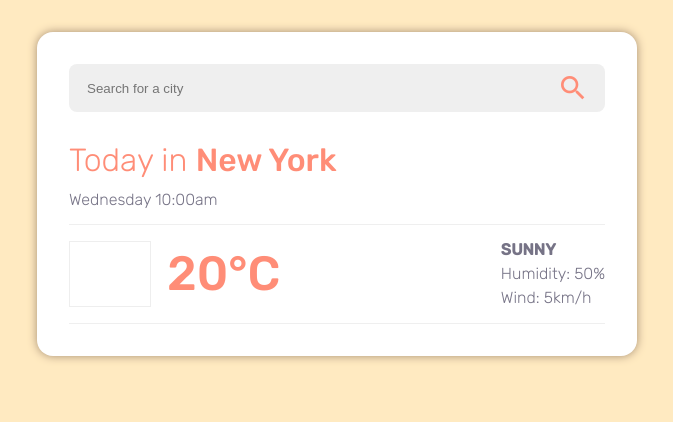
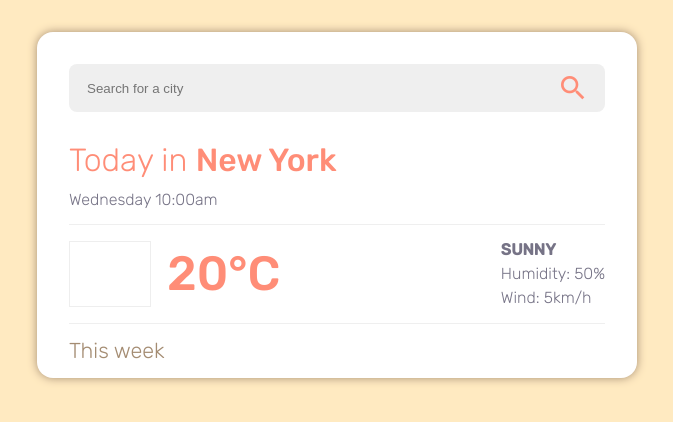
Before and after one commit to doubleedesign/WeatherAppReact, a React (Create React App) app: page / in a window 1280 px wide. Shown: the top 422 px of the page, without its empty margins (303-976 px from the left). Built offline with nearby package versions, Linux system fonts and the light colour scheme.

Commit message:
Use fragment to include the heading in the forecast component

```diff
--- a/src/Forecast.js
+++ b/src/Forecast.js
@@ -1,5 +1,9 @@
+import React from 'react';
+
 export default function Forecast() {
 	return (
+		<React.Fragment>
+			<h2>This week</h2>
 			<div id="forecast">
 				<div class="forecast-item"></div>
 				<div class="forecast-item"></div>
@@ -7,5 +11,6 @@ export default function Forecast() {
 				<div class="forecast-item"></div>
 				<div class="forecast-item"></div>
 			</div>
+		</React.Fragment>
 	);
 }
```
Lines whose indentation alone changed are shown as unchanged.
